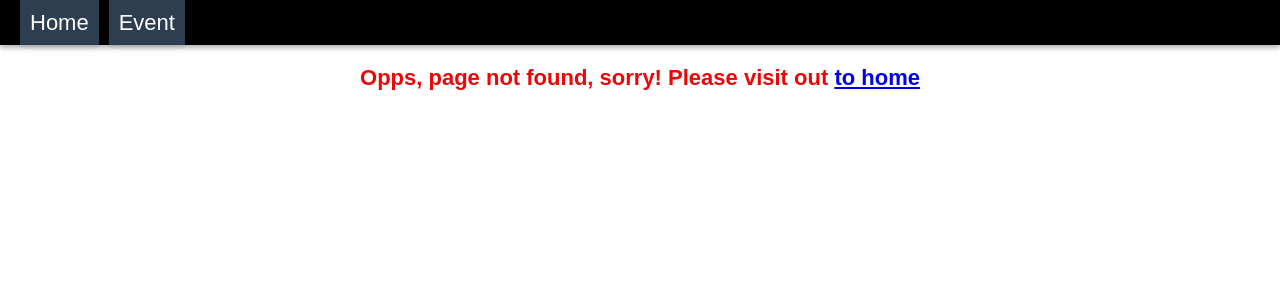
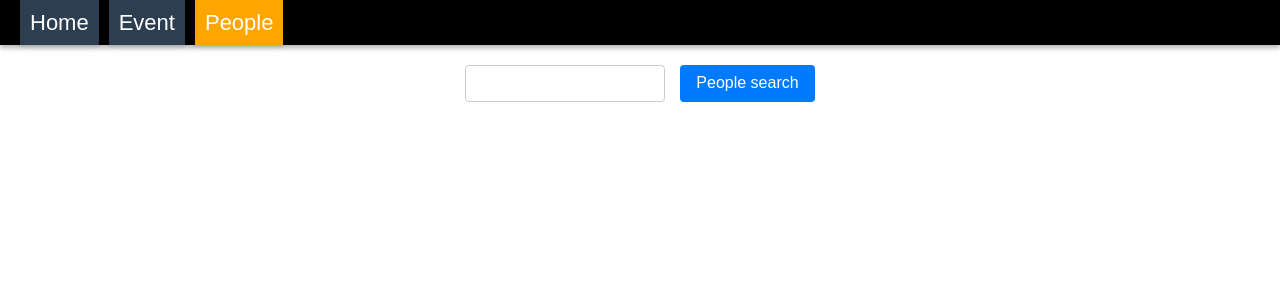
Before and after one commit to fulaytar/events_registration_app, a React (Vite) app: page /peopleSearch in a window 1280 px wide. Before the commit this address had no page. Shown: the top 300 px of the page. Built offline with nearby package versions, Linux system fonts and the light colour scheme.

Commit message:
add people search

```diff
--- a/src/components/App/App.jsx
+++ b/src/components/App/App.jsx
@@ -4,6 +4,7 @@ import HomePage from "../../pages/Home/Home";
 import NotFoundPage from "../../pages/NotFoundPage/NotFoundPage";
 import EventSearch from "../../pages/EventSearch/EventSearch";
 import PeopleDetails from "../../pages/PeopleDetails/PeopleDetails";
+import PeopleSearch from "../../pages/PeopleSearch/PeopleSearch";
 
 export default function App() {
   return (
@@ -12,6 +13,7 @@ export default function App() {
         <Route path="/" element={<HomePage />} />
         <Route path="/event" element={<EventSearch />} />
         <Route path="/event/:eventId" element={<PeopleDetails />} />
+        <Route path="/peopleSearch" element={<PeopleSearch />} />
         <Route path="*" element={<NotFoundPage />} />
       </Routes>
     </Layout>
--- a/src/components/Navigation/Navigation.jsx
+++ b/src/components/Navigation/Navigation.jsx
@@ -16,6 +16,9 @@ export default function Navigation() {
         <NavLink to="/event" className={getNavLinkClass}>
           Event
         </NavLink>
+        <NavLink to="/peopleSearch" className={getNavLinkClass}>
+          People
+        </NavLink>
       </nav>
     </>
   );
--- /dev/null
+++ b/src/components/People/People.jsx
@@ -0,0 +1,13 @@
+import css from "./People.module.css";
+import { GrStatusGood } from "react-icons/gr";
+
+export default function People({ title, description, date }) {
+  return (
+    <li className={css.item}>
+      <h2>{title}</h2>
+      <p>{description}</p>
+      <span>{date}</span>
+      <GrStatusGood className={css.icons} fontSize={"35px"} />
+    </li>
+  );
+}
--- /dev/null
+++ b/src/components/People/People.module.css
@@ -0,0 +1,21 @@
+.item {
+  padding: 10px;
+  width: 250px;
+  position: relative;
+  display: flex;
+  flex-direction: column;
+  gap: 12px;
+  border: 1px solid #dddddd;
+  box-shadow: 0 4px 8px rgba(0, 0, 0, 0.1), 0 0 0 2px rgba(0, 0, 0, 0.05);
+  transition: box-shadow 0.3s ease;
+}
+.item:hover {
+  box-shadow: 0 8px 16px rgba(0, 0, 0, 0.2), 0 0 0 4px rgba(0, 0, 0, 0.1);
+}
+.icons {
+  color: green;
+  position: absolute;
+  top: 30%;
+  right: 4%;
+  transform: translate(-50%, -50%);
+}
--- /dev/null
+++ b/src/components/SearchList/SearchList.jsx
@@ -0,0 +1,18 @@
+import People from "../People/People";
+import css from "./SearchList.module.css";
+
+export default function SearchList({ people }) {
+  return (
+    <ul className={css.list}>
+      {people.length > 0 &&
+        people.map((item) => (
+          <People
+            key={item.id}
+            title={item.title}
+            description={item.description}
+            date={item.date}
+          />
+        ))}
+    </ul>
+  );
+}
--- /dev/null
+++ b/src/components/SearchList/SearchList.module.css
@@ -0,0 +1,8 @@
+.list {
+  display: flex;
+  list-style-type: none;
+  flex-wrap: wrap;
+  justify-content: center;
+  gap: 20px;
+  margin-bottom: 20px;
+}
--- a/src/fetchEvent.js
+++ b/src/fetchEvent.js
@@ -56,3 +56,16 @@ export const getInfoPeople = async (eventId) => {
   const response = await axios.get(`/api/v1/events/${eventId}`);
   return response.data.people;
 };
+
+export const getSearchPeople = async (search) => {
+  const response = await axios.get("/api/v1/events");
+  const data = response.data.map((element) => ({
+    ...element,
+    people: element.people.filter(
+      (person) => person.fullName === search || person.email === search
+    ),
+  }));
+
+  const filterData = data.filter((item) => item.people.length > 0);
+  return filterData;
+};
--- a/src/pages/EventSearch/EventSearch.jsx
+++ b/src/pages/EventSearch/EventSearch.jsx
@@ -72,7 +72,7 @@ export default function EventSearch() {
           className={css.input}
         />
         <button type="submit" className={css.button}>
-          Search
+          Event search
         </button>
       </form>
       {isLoading && <Loader />}
--- /dev/null
+++ b/src/pages/PeopleSearch/PeopleSearch.jsx
@@ -0,0 +1,100 @@
+import { useState } from "react";
+import { getSearchPeople } from "../../fetchEvent";
+import css from "./PeopleSearch.module.css";
+import { useEffect } from "react";
+import SearchList from "../../components/SearchList/SearchList";
+import toast, { Toaster } from "react-hot-toast";
+import Loader from "../../components/Loader/Loader";
+import { useSearchParams } from "react-router-dom";
+import { ErrorMessage } from "formik";
+
+export default function PeopleSearch() {
+  const [search, setSearch] = useState("");
+  const [dataPeople, setDataPeople] = useState([]);
+  const [isLoading, setIsLoading] = useState(false);
+  const [error, setError] = useState(false);
+
+  const [params, setParams] = useSearchParams();
+
+  const submitOwnerFilter = (newFilter) => {
+    if (!newFilter) {
+      return toast("Please enter a text", {
+        style: {
+          color: "#ffffff",
+          backgroundColor: "#FF8C00",
+        },
+      });
+    }
+    setParams({ searchPeople: newFilter }); // Оновлення параметрів з використанням нового значення
+  };
+
+  useEffect(() => {
+    const SearchPeople = async () => {
+      try {
+        setIsLoading(true);
+
+        const searchRequest = params.get("searchPeople");
+        if (!searchRequest) {
+          // Якщо searchRequest пустий або не визначений, очистити список фільмів
+          setDataPeople([]);
+          return;
+        }
+
+        const data = await getSearchPeople(searchRequest);
+        if (data.length === 0) {
+          setDataPeople([]);
+          return toast("Unfortunately, not found.", {
+            style: {
+              color: "#ffffff",
+              backgroundColor: "red",
+            },
+          });
+        } else {
+          setDataPeople(data);
+        }
+      } catch (error) {
+        toast("Oops, an error occurred.", {
+          style: {
+            color: "#ffffff",
+            backgroundColor: "red",
+          },
+        });
+        setError(true);
+      } finally {
+        setIsLoading(false);
+      }
+    };
+    SearchPeople();
+  }, [params]);
+
+  return (
+    <>
+      <form
+        className={css.form}
+        onSubmit={(e) => {
+          e.preventDefault();
+          submitOwnerFilter(search);
+        }}
+      >
+        <input
+          type="text"
+          name="search"
+          className={css.input}
+          value={search}
+          onChange={(e) => setSearch(e.target.value)}
+        />
+        <button type="submit" className={css.button}>
+          People search
+        </button>
+      </form>
+      {isLoading && dataPeople.length > 0 && <Loader />}
+      {dataPeople.length > 0 && <SearchList people={dataPeople} />}
+      {error && (
+        <ErrorMessage
+          message={"Failed to search event. Please try again later."}
+        />
+      )}
+      <Toaster position="top-right" containerStyle={{ zIndex: 99999999 }} />
+    </>
+  );
+}
--- /dev/null
+++ b/src/pages/PeopleSearch/PeopleSearch.module.css
@@ -0,0 +1,27 @@
+.input {
+  padding: 8px;
+  border: 1px solid #ccc;
+  border-radius: 4px;
+  font-size: 16px;
+  width: 200px;
+}
+
+.button {
+  padding: 8px 16px;
+  background-color: #007bff;
+  color: #fff;
+  border: none;
+  border-radius: 4px;
+  font-size: 16px;
+  cursor: pointer;
+}
+
+.button:hover {
+  background-color: #0056b3;
+}
+.form {
+  display: flex;
+  justify-content: center;
+  gap: 15px;
+  margin-bottom: 15px;
+}
```
